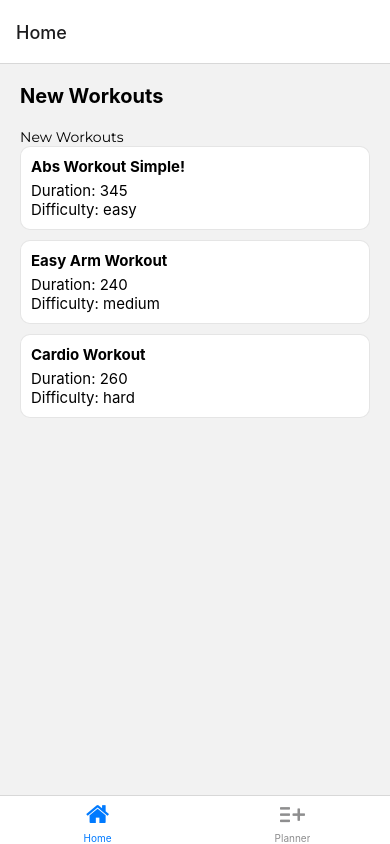
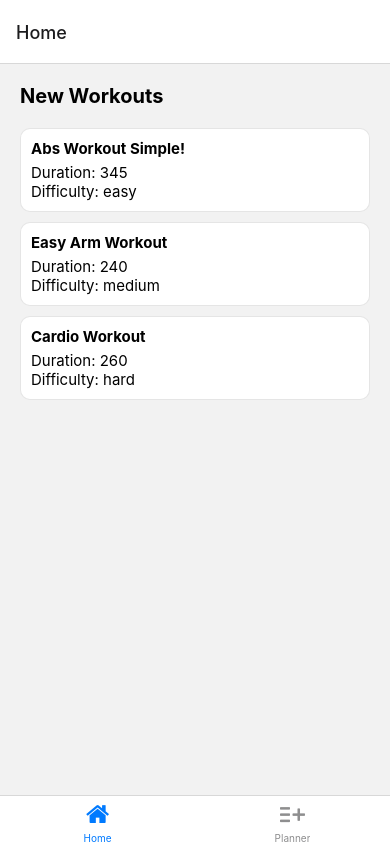
Before and after one commit to Jerga99/workout-app, a React Native app: screen /Home in a window 390 px wide. Built offline with nearby package versions, Linux system fonts and the light colour scheme.

Commit message:
Children type

```diff
--- a/components/styled/MonteserratText.tsx
+++ b/components/styled/MonteserratText.tsx
@@ -1,11 +1,13 @@
 
+import React from "react";
 import { Text } from "react-native";
 
-export function MontserratText({children}: {children: any}) {
+export function MontserratText(props: Text["props"]) {
 
   return (
-    <Text style={{fontFamily: "montserrat"}}>
-      {children}
-    </Text>
+    <Text
+      {...props}
+      style={[props.style,{fontFamily: "montserrat"}]}
+    />
   )
 }
--- a/screens/HomeScreen.tsx
+++ b/screens/HomeScreen.tsx
@@ -11,9 +11,6 @@ export default function HomeScreen({navigation}: NativeStackHeaderProps) {
   return (
     <View style={styles.container}>
       <Text style={styles.header}>New Workouts</Text>
-      <MontserratText>
-        New Workouts
-      </MontserratText>
       <FlatList
         data={data as Workout[]}
         renderItem={WorkoutItem}
```
